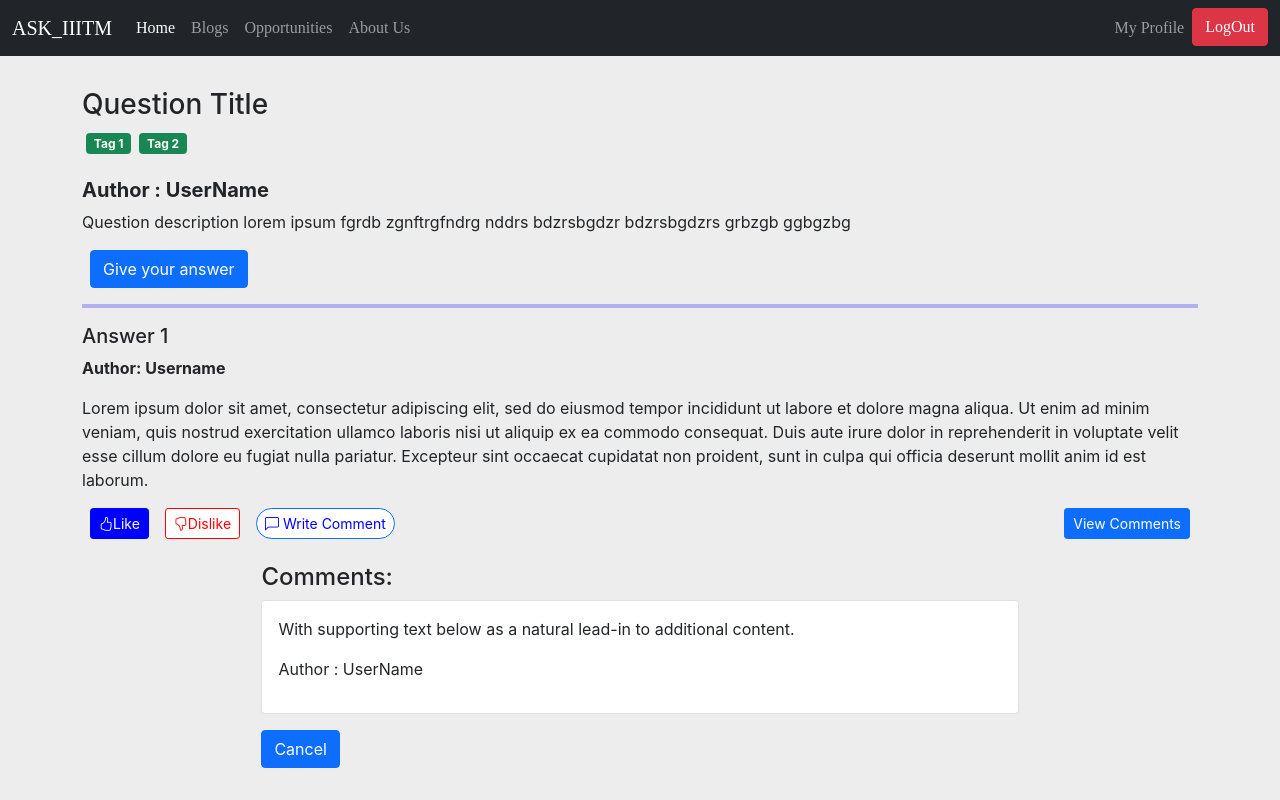
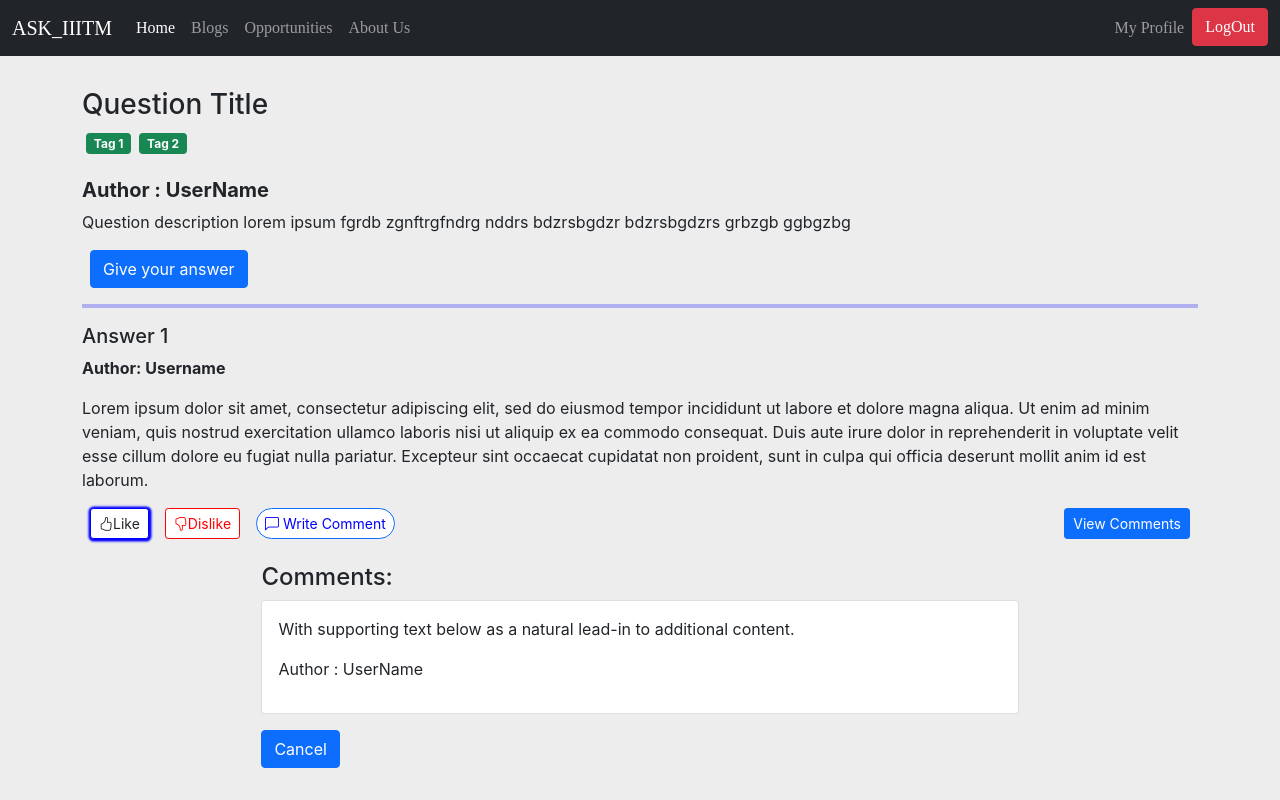
Before and after one commit to Sarthakjain211001/ASK_IIITM-frontend, a React (Create React App) app: page /question/viewComments in a window 1280 px wide. In both pictures the pointer is over the button 119 px from the left and 523 px from the top of the page. Shown: the top 800 px of the page. Built offline with nearby package versions, Linux system fonts and the light colour scheme; a web font is replaced by a local one.

Commit message:
Corrected "Like, Dislike" style realted bug.

```diff
--- a/src/Components/Question_page.js
+++ b/src/Components/Question_page.js
@@ -5,23 +5,26 @@ import { Link } from 'react-router-dom'
 
 export default function Question_page(props) {
 
+
     let LikeToggle = true;
+    let DislikeToggle = true;
+
     let LiketoggleFun=()=>{
        LikeToggle ? LikeHandler() : ClearLikeHandler()
        LikeToggle = !LikeToggle;
+       DislikeToggle = true;
     }
-    let DislikeToggle = true;
     let DisliketoggleFun=()=>{
        DislikeToggle ? DislikeHandler() : ClearDislikeHandler()
        DislikeToggle = !DislikeToggle;
+       LikeToggle = true;
     }
     let btnHandler=()=>{
         window.open("/giveAnswer", '_blank')
        }
        let LikeHandler=()=>{
-        document.getElementById("LikeID").className="bi bi-hand-thumbs-up-fill";
+        document.getElementById("LikeID") .className="bi bi-hand-thumbs-up-fill";
         document.getElementById("DislikeID").className="bi bi-hand-thumbs-down";
-        document.getElementById("LikeID").style="focus: none";
        }
        let ClearLikeHandler=()=>{
         document.getElementById("LikeID").className="bi bi-hand-thumbs-up";
@@ -35,6 +38,7 @@ export default function Question_page(props) {
         document.getElementById("LikeID").className="bi bi-hand-thumbs-up";
         document.getElementById("DislikeID").className="bi bi-hand-thumbs-down";
        }
+
     return (
         <div className="container mx-8 my-3">
             <div>
--- a/src/index.css
+++ b/src/index.css
@@ -84,11 +84,7 @@ code {
 }
 
 .Like:hover{
-  color:white;
-  background-color: blue;
-}
-.LikeIcon{
-  color: green;
+    box-shadow: 0.5px 0.5px 2px 2px blue;
 }
 .Like{
   color:blue;
@@ -101,8 +97,7 @@ code {
   border: 1px solid red;
 }
 .Dislike:hover{
-  background-color: red;
-  color: white;
+  box-shadow: 0.5px 0.5px 2px 2px red;
 }
 .Comment{
   color: blue;
```
